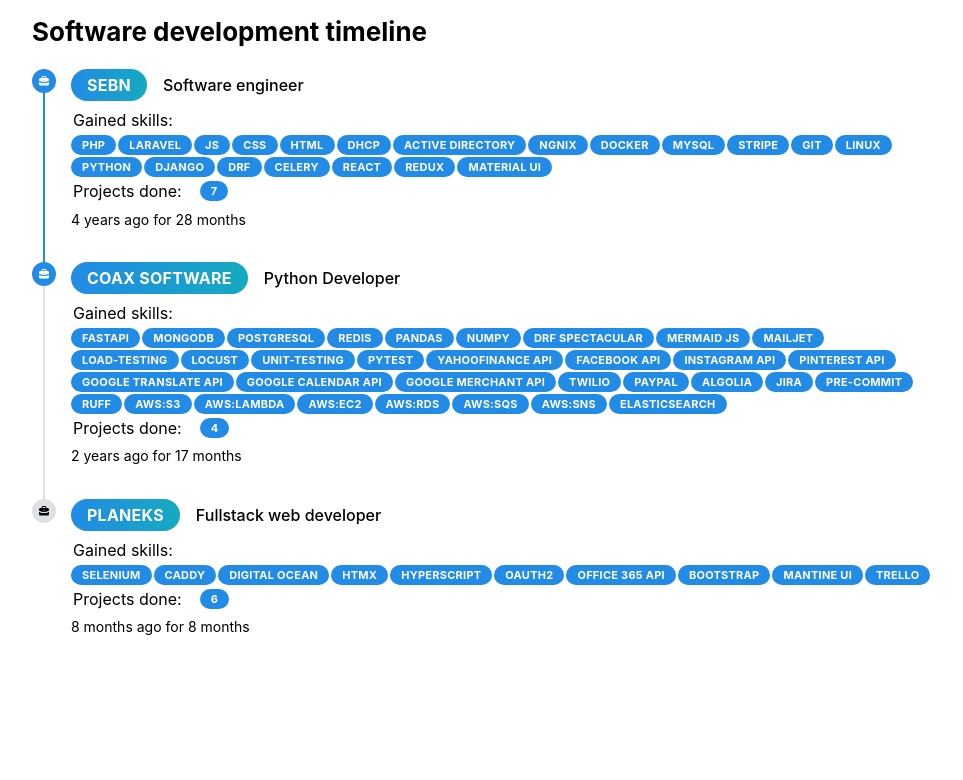
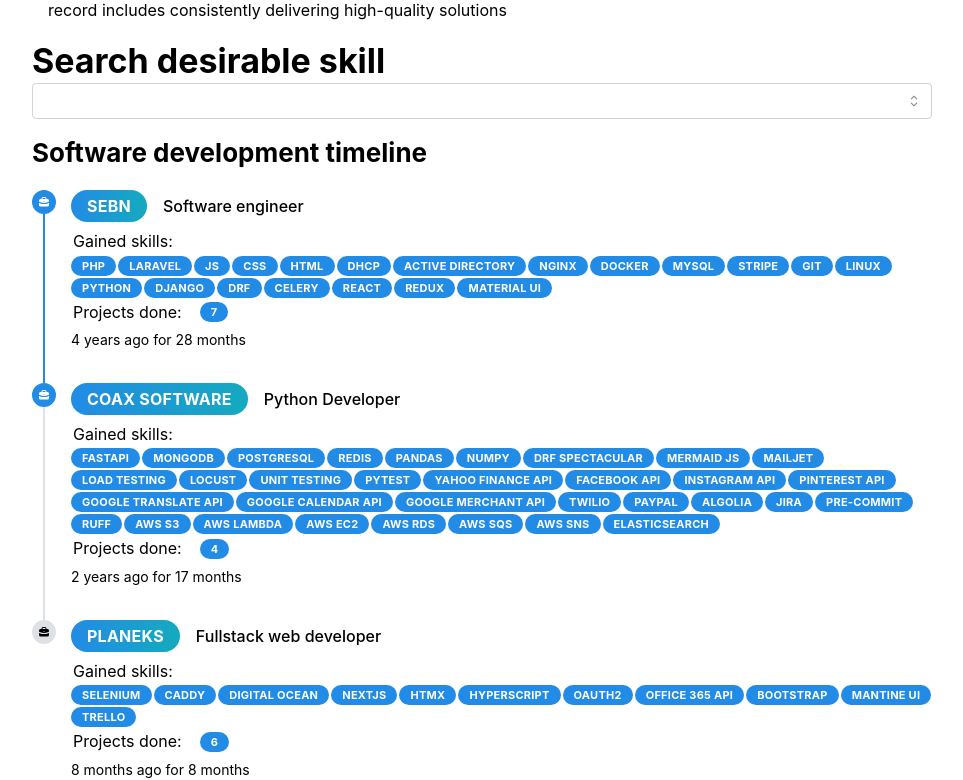
Before and after one commit to Dufran/homepage, a Next.js app: page / in a window 1280 px wide. Shown: the part 693-1473 px from the top of the page, without its empty margins (158-1121 px from the left). Before the commit the page ends 1331 px from the top, so only its background shows below. Built offline with nearby package versions, Linux system fonts and the light colour scheme.

Commit message:
Skills array refactoring

```diff
--- a/components/SkillMatcher.tsx
+++ b/components/SkillMatcher.tsx
@@ -1,14 +1,14 @@
 import { MultiSelect, Title } from '@mantine/core';
-import React from 'react';
 import { coaxSkills, planeksSkills, sebnSkills } from './vars';
 
 export default function SkillMatcher() {
+  const allSkills = sebnSkills.concat(coaxSkills, planeksSkills);
   return (
     <MultiSelect
       mb="md"
       label={<Title>Search desirable skill</Title>}
       searchable
-      data={coaxSkills.concat(sebnSkills, planeksSkills)}
+      data={allSkills.map((skill) => skill.label)}
     />
   );
 }
--- a/components/TimelineInfo.tsx
+++ b/components/TimelineInfo.tsx
@@ -24,7 +24,7 @@
         <Text p={2}>Gained skills:</Text>
         <Group gap={2}>
           {sebnSkills.map((skill) => (
-            <Badge key={skill}>{skill}</Badge>
+            <Badge key={skill.label}>{skill.label}</Badge>
           ))}
         </Group>
         <Group>
@@ -50,7 +50,7 @@
         <Text p={2}>Gained skills:</Text>
         <Group gap={2}>
           {coaxSkills.map((skill) => (
-            <Badge key={skill}>{skill}</Badge>
+            <Badge key={skill.label}>{skill.label}</Badge>
           ))}
         </Group>
         <Group>
@@ -76,7 +76,7 @@
         <Text p={2}>Gained skills:</Text>
         <Group gap={2}>
           {planeksSkills.map((skill) => (
-            <Badge key={skill}>{skill}</Badge>
+            <Badge key={skill.label}>{skill.label}</Badge>
           ))}
         </Group>
         <Group>
--- a/components/UserInfo.tsx
+++ b/components/UserInfo.tsx
@@ -1,21 +1,19 @@
-import { Card, Avatar, Text, Group, Stack, Badge } from '@mantine/core';
+import { Card, Text, Group, Badge, Image, Grid, List, ListItem } from '@mantine/core';
 import dayjs from 'dayjs';
 import relativeTime from 'dayjs/plugin/relativeTime';
 import classes from './UserInfo.module.css';
 import img from '../public/profile.jpg';
+import { domains } from './vars';
 
 export function UserInfo() {
   dayjs.extend(relativeTime);
   return (
     <Card radius="md" className={classes.card}>
-      <Group justify="space-between" mx="auto">
-        <Stack>
-          <Group>
+      <Grid>
+        <Grid.Col span={9}>
           <Text fw={500} mt="sm">
             Oleksandr Korol: Fullstack Developer
           </Text>
-            <Avatar src={img.src} size={100} radius={100} className={classes.avatar} />
-          </Group>
           <Text>Languages: English B2, Ukrainian Native speaker</Text>
           <Group>
             <Text>Commercial experience: </Text>
@@ -34,17 +32,33 @@
               14
             </Badge>
           </Group>
-        </Stack>
+          <Group>
+            Domains worked in:
+            <List>
+              {domains.map((domain) => (
+                <ListItem icon key={domain}>
+                  <Badge size="md" key={domain}>
+                    {domain}
+                  </Badge>
+                </ListItem>
+              ))}
+            </List>
           </Group>
           <Text size="md" mt="md">
-        I am a Fullstack web developer with substantial commercial industry experience, specializing
-        in the development of applications using Django/FastAPI/React. I am recognized for my
-        adaptability, honesty, accountability, organizational skills, punctuality, and strong
-        problem-solving aptitude. I have successfully designed, developed, and implemented robust
-        backend solutions that adhere to project requirements and industry best practices throughout
-        my career. Furthermore, I possess a comprehensive understanding of technological frameworks
-        and my track record includes consistently delivering high-quality solutions
+            I am a Fullstack web developer with substantial commercial industry experience,
+            specializing in the development of applications using Django/FastAPI/React. I am
+            recognized for my adaptability, honesty, accountability, organizational skills,
+            punctuality, and strong problem-solving aptitude. I have successfully designed,
+            developed, and implemented robust backend solutions that adhere to project requirements
+            and industry best practices throughout my career. Furthermore, I possess a comprehensive
+            understanding of technological frameworks and my track record includes consistently
+            delivering high-quality solutions
           </Text>
+        </Grid.Col>
+        <Grid.Col span={3} visibleFrom="xs">
+          <Image src={img.src} radius="md" alt="Oleksandr Korol" />
+        </Grid.Col>
+      </Grid>
     </Card>
   );
 }
--- a/components/vars.ts
+++ b/components/vars.ts
@@ -1,87 +1,95 @@
-export const sebnSkills: string[] = [
-  'PhP',
-  'Laravel',
-  'JS',
-  'CSS',
-  'HTML',
-  'DHCP',
-  'Active directory',
-  'Ngnix',
-  'docker',
-  'Mysql',
-  'stripe',
-  'Git',
-  'Linux',
-  'Python',
-  'Django',
-  'DRF',
-  'Celery',
-  'React',
-  'Redux',
-  'Material UI',
-];
-export const coaxSkills: string[] = [
-  'fastapi',
-  'mongodb',
-  'postgresql',
-  'redis',
-  'pandas',
-  'numpy',
-  'drf spectacular',
-  'mermaid js',
-  'mailjet',
-  'load-testing',
-  'locust',
-  'unit-testing',
-  'pytest',
-  'yahoofinance api',
-  'facebook api',
-  'instagram api',
-  'pinterest api',
-  'google translate api',
-  'google calendar api',
-  'google merchant api',
-  'twilio',
-  'paypal',
-  'algolia',
-  'jira',
-  'pre-commit',
-  'ruff',
-  'aws:s3',
-  'aws:lambda',
-  'aws:ec2',
-  'aws:rds',
-  'aws:sqs',
-  'aws:sns',
-  'elasticsearch',
+type skill = {
+  icon?: string;
+  label: string;
+  adopted?: Date;
+};
+
+export const sebnSkills: skill[] = [
+  { icon: 'https://cdn.brandfetch.io/php.net/w/200/h/200/logo', label: 'PhP' },
+  { icon: 'https://cdn.brandfetch.io/laravel.com/w/820/h/853', label: 'Laravel' },
+  { label: 'JS' },
+  { label: 'CSS' },
+  { label: 'HTML' },
+  { label: 'DHCP' },
+  { label: 'Active Directory' },
+  { label: 'Nginx' },
+  { label: 'Docker' },
+  { label: 'MySQL' },
+  { label: 'Stripe' },
+  { label: 'Git' },
+  { label: 'Linux' },
+  { label: 'Python' },
+  { label: 'Django' },
+  { label: 'DRF' },
+  { label: 'Celery' },
+  { label: 'React' },
+  { label: 'Redux' },
+  { label: 'Material UI' },
 ];
 
-export const planeksSkills: string[] = [
-  'selenium',
-  'caddy',
-  'digital ocean',
-  'htmx',
-  'hyperscript',
-  'oauth2',
-  'office 365 api',
-  'bootstrap',
-  'mantine ui',
-  'trello',
+export const coaxSkills: skill[] = [
+  { label: 'FastAPI' },
+  { label: 'MongoDB' },
+  { label: 'PostgreSQL' },
+  { label: 'Redis' },
+  { label: 'Pandas' },
+  { label: 'NumPy' },
+  { label: 'DRF Spectacular' },
+  { label: 'Mermaid JS' },
+  { label: 'Mailjet' },
+  { label: 'Load Testing' },
+  { label: 'Locust' },
+  { label: 'Unit Testing' },
+  { label: 'Pytest' },
+  { label: 'Yahoo Finance API' },
+  { label: 'Facebook API' },
+  { label: 'Instagram API' },
+  { label: 'Pinterest API' },
+  { label: 'Google Translate API' },
+  { label: 'Google Calendar API' },
+  { label: 'Google Merchant API' },
+  { label: 'Twilio' },
+  { label: 'PayPal' },
+  { label: 'Algolia' },
+  { label: 'Jira' },
+  { label: 'Pre-commit' },
+  { label: 'Ruff' },
+  { label: 'AWS S3' },
+  { label: 'AWS Lambda' },
+  { label: 'AWS EC2' },
+  { label: 'AWS RDS' },
+  { label: 'AWS SQS' },
+  { label: 'AWS SNS' },
+  { label: 'Elasticsearch' },
 ];
 
-export const tools: string[] = [
-  'Git',
-  'Docker',
-  'Vs code',
-  'Npm',
-  'Yarn',
-  'Poetry',
-  'pyenv',
-  'Nvm',
-  'Warp',
-  'Figma',
-  'MacOS',
-  'Obsidian',
+export const planeksSkills: skill[] = [
+  { label: 'Selenium' },
+  { label: 'Caddy' },
+  { label: 'Digital Ocean' },
+  { label: 'NextJS' },
+  { label: 'HTMX' },
+  { label: 'Hyperscript' },
+  { label: 'OAuth2' },
+  { label: 'Office 365 API' },
+  { label: 'Bootstrap' },
+  { label: 'Mantine UI' },
+  { label: 'Trello' },
+];
+
+export const tools: skill[] = [
+  { label: 'Git' },
+  { label: 'Docker' },
+  { label: 'VS Code' },
+  { label: 'NPM' },
+  { label: 'Yarn' },
+  { label: 'Poetry' },
+  { label: 'Pyenv' },
+  { label: 'NVM' },
+  { label: 'Warp' },
+  { label: 'Figma' },
+  { label: 'MacOS' },
+  { label: 'Obsidian' },
 ];
 
 export const domains: string[] = [
```
Lines whose indentation alone changed are shown as unchanged.
